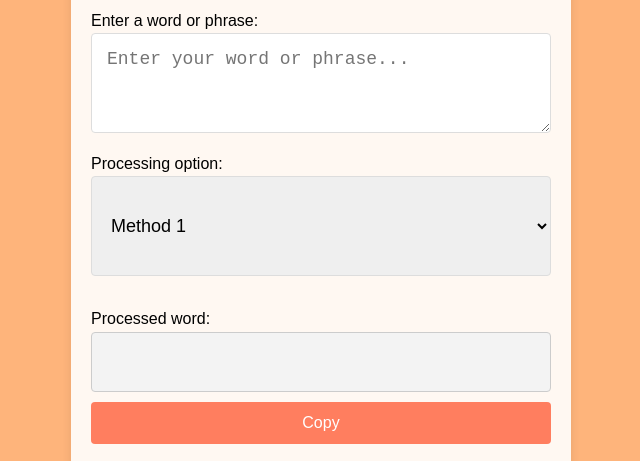
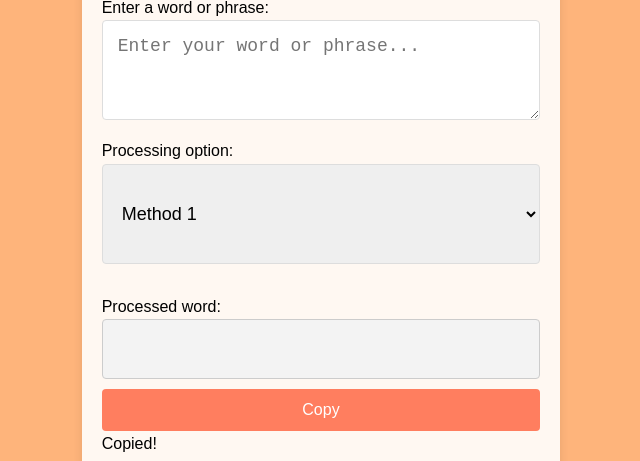
Before and after one commit to Shuggreal/Robloxchatbypasser, a plain HTML site: page index.html in a window 1280 px wide. Shown: the part 171-632 px from the top of the page, without its empty margins (319-959 px from the left). Drawn offline with Linux system fonts and the light colour scheme.

Commit message:
Update index.html

```diff
--- a/index.html
+++ b/index.html
@@ -15,17 +15,20 @@
         <label for="inputWord">Enter a word or phrase:</label>
         <textarea id="inputWord" placeholder="Enter your word or phrase..."></textarea>
 
+        <div class="select-container">
             <label for="selectOption">Processing option:</label>
             <select id="selectOption">
                 <option value="1" selected>Method 1</option>
                 <option value="2">Method 2</option>
                 <option value="3">Method 3</option>
             </select>
+        </div>
 
         <div id="outputContainer">
             <label for="outputWord">Processed word:</label>
             <div id="outputWord" class="output"></div>
             <button id="copyButton">Copy</button>
+            <div id="copyNotification" class="copy-notification">Copied!</div> <!-- Notification -->
         </div>
 
         <!-- GitHub icon with link -->
```
Lines whose indentation alone changed are shown as unchanged.
